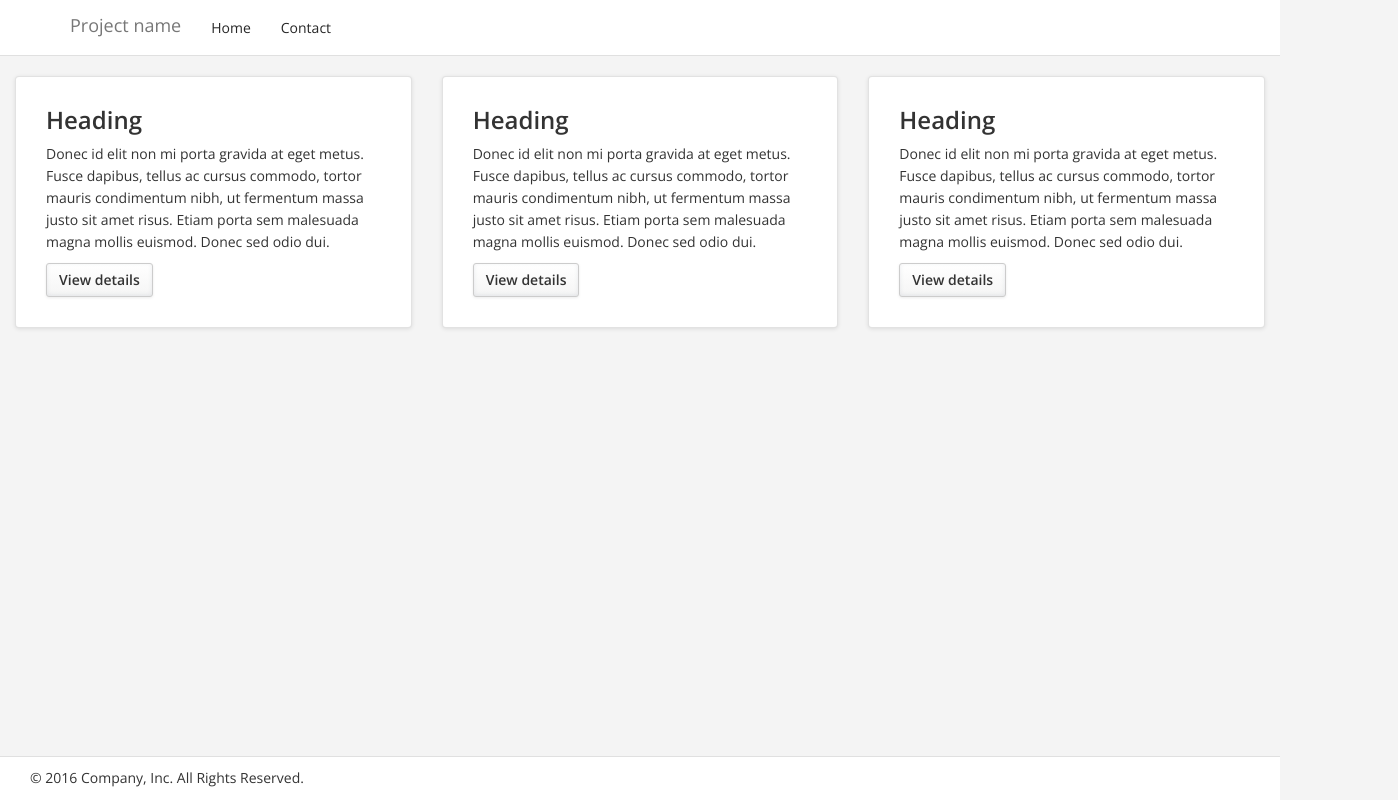
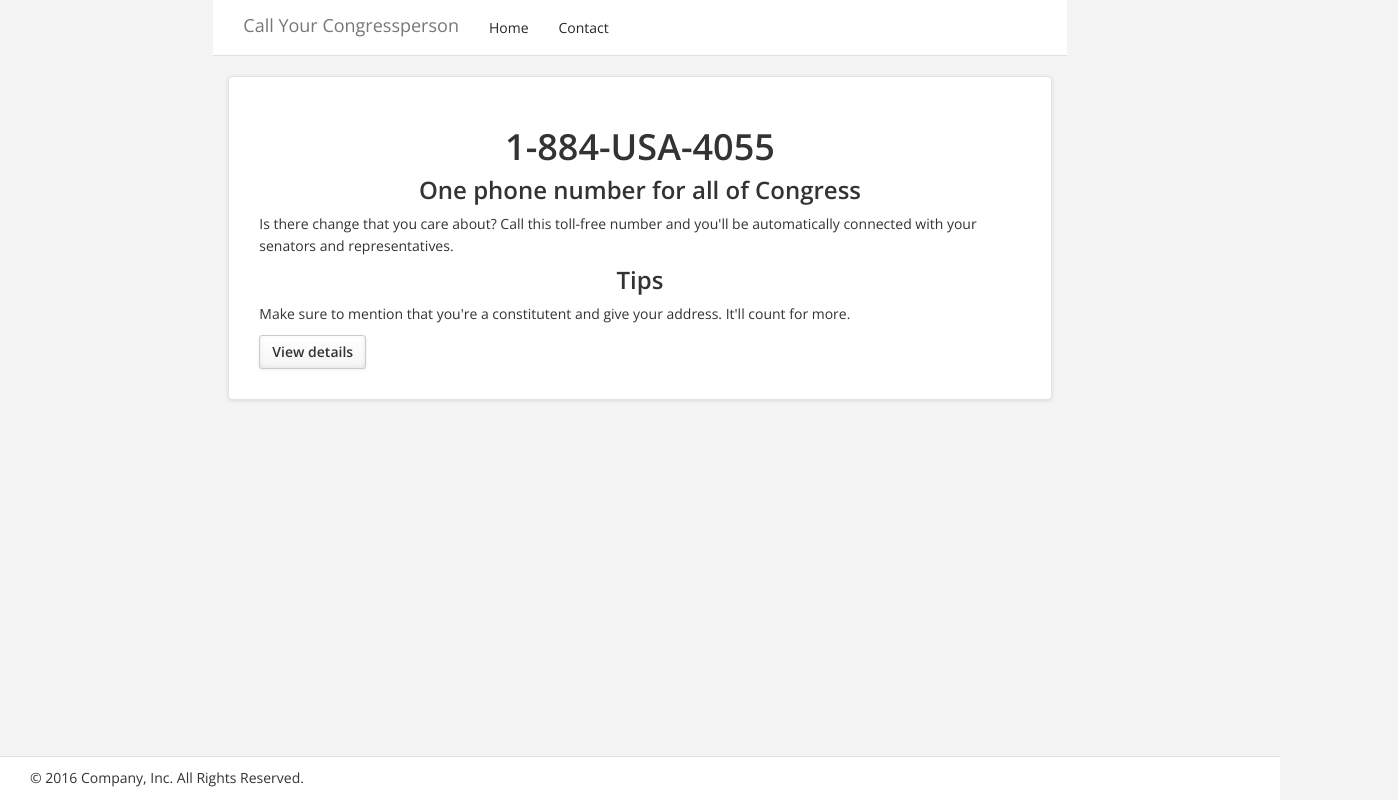
Before and after one commit to typpo/call-congress, a website: page views/home.html in a window 1280 px wide. Shown: the whole page, 1398 px wide, since content can reach past the window. Drawn offline with nearby package versions, Linux system fonts and the light colour scheme; files that its build step writes are made by us from their sources.

Commit message:
updated mp3s

```diff
--- a/controllers/home.js
+++ b/controllers/home.js
@@ -2,7 +2,6 @@
  * GET /
  */
 exports.index = function(req, res) {
-  res.render('home', {
-    title: 'Home'
+  res.render('landing', {
   });
 };
--- a/views/home.html
+++ b/views/home.html
@@ -24,35 +24,22 @@
   </div>
   {% endif %}
   <div class="row">
-    <div class="col-sm-4">
+    <div class="col-sm-8 col-sm-offset-2">
       <div class="panel">
         <div class="panel-body">
-          <h3>Heading</h3>
-          <p>Donec id elit non mi porta gravida at eget metus. Fusce dapibus, tellus ac cursus commodo, tortor mauris
-            condimentum nibh, ut fermentum massa justo sit amet risus. Etiam porta sem malesuada magna mollis euismod.
-            Donec sed odio dui.</p>
-          <a href="#" role="button" class="btn btn-default">View details</a>
-        </div>
-      </div>
-    </div>
-    <div class="col-sm-4">
-      <div class="panel">
-        <div class="panel-body">
-          <h3>Heading</h3>
-          <p>Donec id elit non mi porta gravida at eget metus. Fusce dapibus, tellus ac cursus commodo, tortor mauris
-            condimentum nibh, ut fermentum massa justo sit amet risus. Etiam porta sem malesuada magna mollis euismod.
-            Donec sed odio dui.</p>
-          <a href="#" role="button" class="btn btn-default">View details</a>
-        </div>
-      </div>
-    </div>
-    <div class="col-sm-4">
-      <div class="panel">
-        <div class="panel-body">
-          <h3>Heading</h3>
-          <p>Donec id elit non mi porta gravida at eget metus. Fusce dapibus, tellus ac cursus commodo, tortor mauris
-            condimentum nibh, ut fermentum massa justo sit amet risus. Etiam porta sem malesuada magna mollis euismod.
-            Donec sed odio dui.</p>
+          <div style="text-align:center">
+            <h1>1-884-USA-4055</h1>
+            <h3>One phone number for all of Congress</h3>
+          </div>
+          <p>
+            Is there change that you care about?  Call this toll-free number and you'll be automatically connected with your senators and representatives.
+          </p>
+          <div style="text-align:center">
+            <h3>Tips</h3>
+          </div>
+          <p>
+            Make sure to mention that you're a constitutent and give your address.  It'll count for more.
+          </p>
           <a href="#" role="button" class="btn btn-default">View details</a>
         </div>
       </div>
--- a/views/layout.html
+++ b/views/layout.html
@@ -4,7 +4,7 @@
 <meta charset="utf-8" />
 <meta http-equiv="x-ua-compatible" content="ie=edge">
 <meta name="viewport" content="width=device-width, initial-scale=1">
-<title>My App</title>
+<title>Call Congress: One Phone Number</title>
 <link rel="stylesheet" href="/css/vendor/bootstrap.css">
 <link rel="stylesheet" href="/css/main.css">
 </head>
--- a/views/partials/header.html
+++ b/views/partials/header.html
@@ -1,4 +1,4 @@
-<nav class="navbar navbar-default navbar-static-top">
+<nav class="navbar navbar-default navbar-static-top col-sm-8 col-sm-offset-2">
   <div class="container">
     <div class="navbar-header">
       <button type="button" data-toggle="collapse" data-target="#navbar" class="navbar-toggle collapsed">
@@ -7,7 +7,7 @@
         <span class="icon-bar"></span>
         <span class="icon-bar"></span>
       </button>
-      <a href="/" class="navbar-brand">Project name</a>
+      <a href="/" class="navbar-brand">Call Your Congressperson</a>
     </div>
     <div id="navbar" class="navbar-collapse collapse">
       <ul class="nav navbar-nav">
```
Also changed, not shown: 5 other files.
